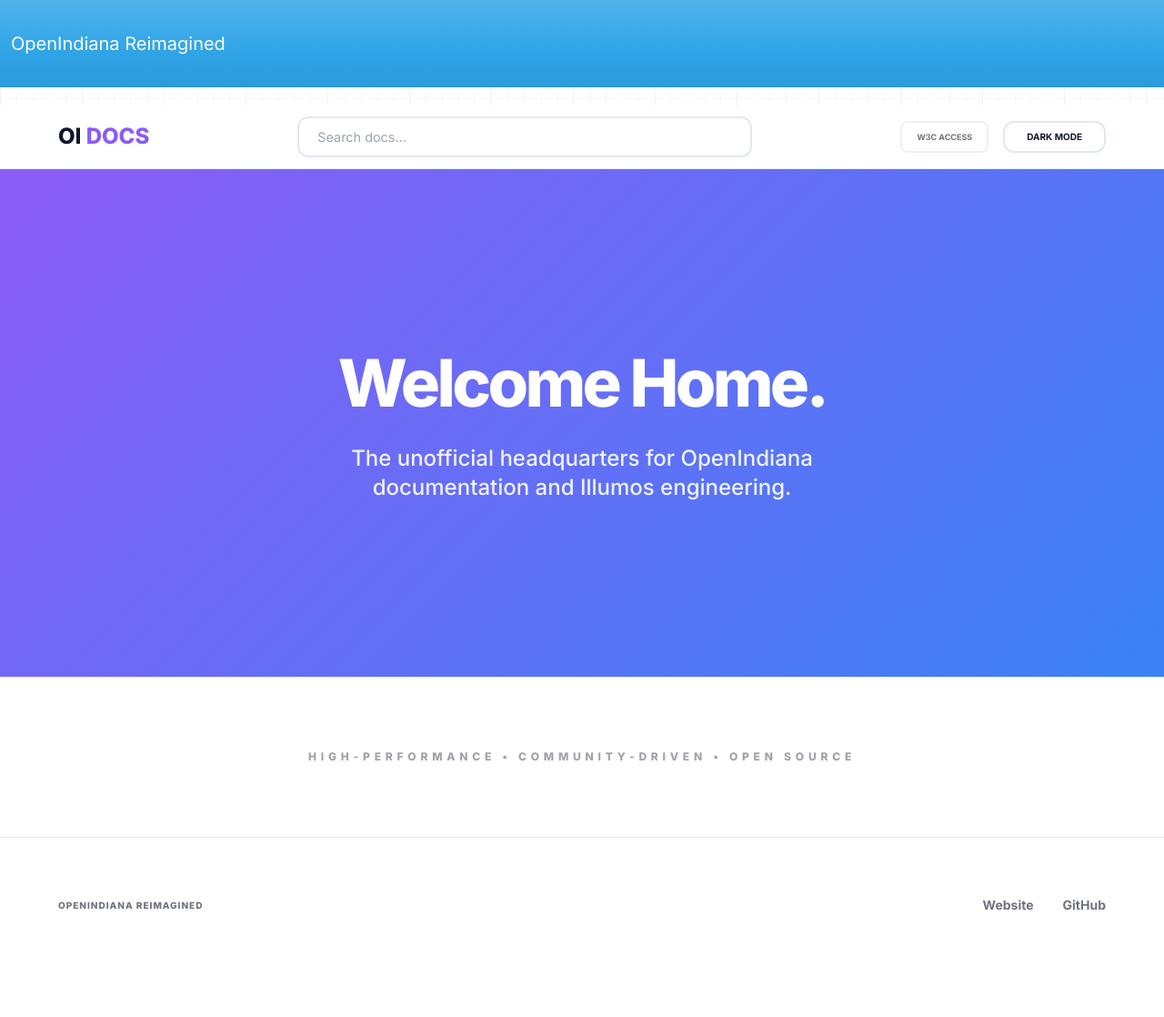
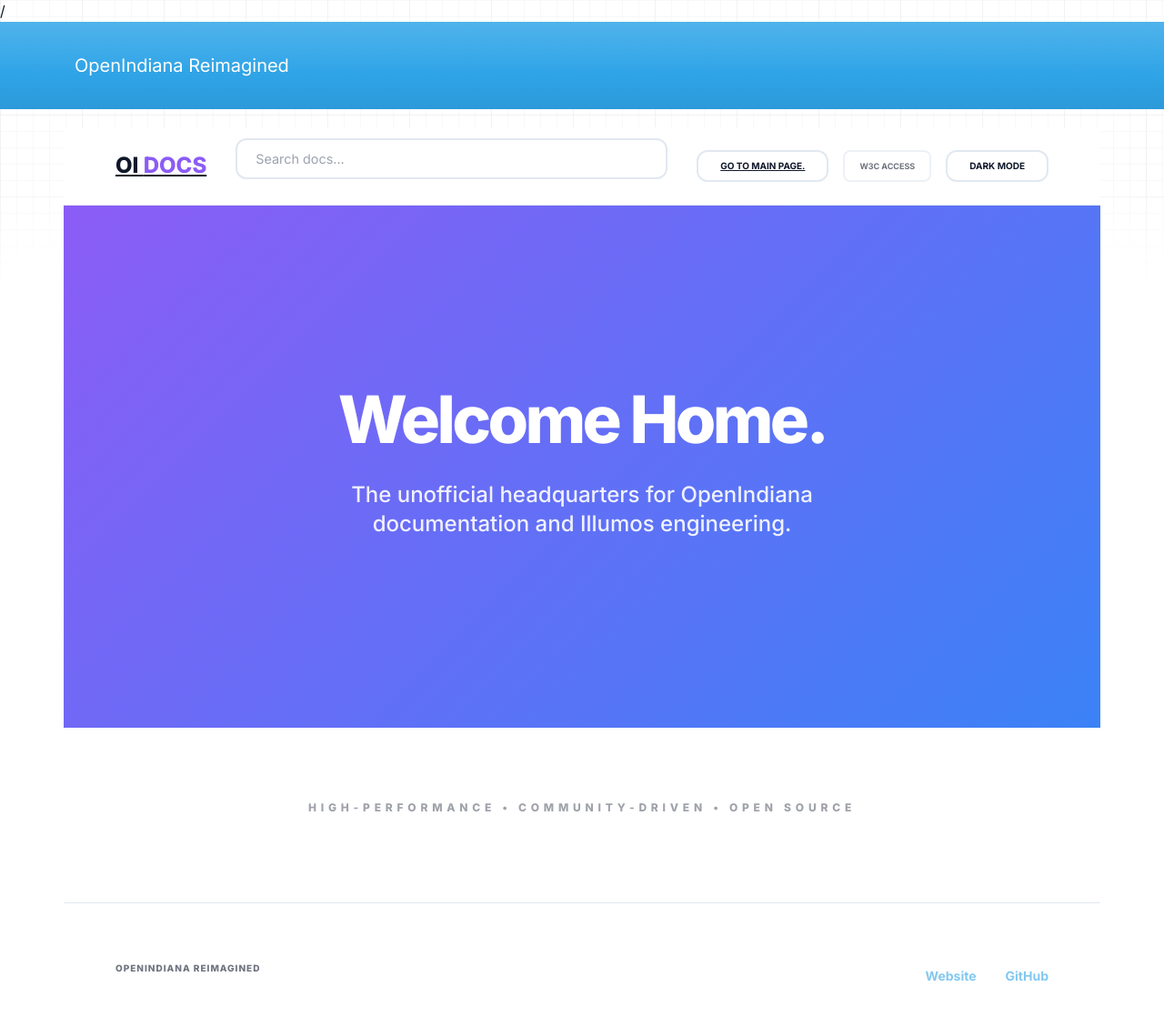
Before and after one commit to N00B-5634/OpenIndiana-SiteReimagined, an MkDocs documentation site: the page built from docs/index.md, in a window 1280 px wide and 1162 px high. Shown: the top 1118 px of the window at 91% size. Built offline with MkDocs 1.6.1, drawn with Linux system fonts in a browser that asks for light colours; nearby versions of some CDN libraries.

Commit message:
Site Update: 2026-01-07 20:00:26

```diff
--- a/overrides/main.html
+++ b/overrides/main.html
@@ -1,4 +1,4 @@
-{% extends "base.html" %}
+/{% extends "base.html" %}
 
 {% block extrahead %}
     <script src="https://cdn.tailwindcss.com"></script>
@@ -25,8 +25,8 @@
             --bg-body: #ffffff; --text-main: #0f172a;
             --card-bg: #ffffff; --card-border: #e2e8f0;
             --nav-bg: rgba(255, 255, 255, 0.98);
-            --code-bg: #0f172a; /* STICKY DARK CODE BG */
-            --code-text: #e2e8f0; /* Lighter text for better contrast */
+            --code-bg: #0f172a;
+            --code-text: #e2e8f0;
         }
 
         [data-theme="dark"] {
@@ -35,7 +35,7 @@
             --card-bg: #0f172a; --card-border: #334155;
             --nav-bg: rgba(2, 6, 23, 0.98);
             --code-bg: #000000;
-            --code-text: #e2e8f0; /* Lighter text for dark mode */
+            --code-text: #e2e8f0;
         }
 
         body {
@@ -110,6 +106,12 @@
         </div>
 
         <div class="flex gap-3 shrink-0">
+            <a href="../index.html"
+               class="px-4 py-2 border-2 rounded-xl font-bold text-[10px] uppercase flex items-center"
+               style="border-color:var(--card-border); color:var(--text-main);">
+                Go to main page.
+            </a>
+
             <button id="a11y-toggle" class="px-3 py-1.5 border-2 rounded-lg font-bold text-[9px] uppercase opacity-60 hover:opacity-100" style="border-color:var(--card-border)">
                 W3C Access
             </button>
```
Also changed, not shown: other parts of overrides/main.html (+0 -4 lines).
